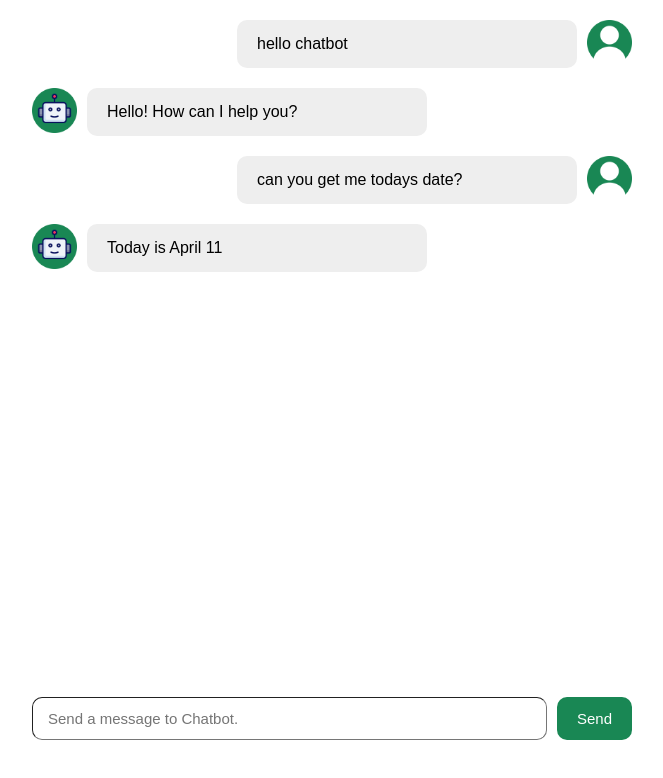
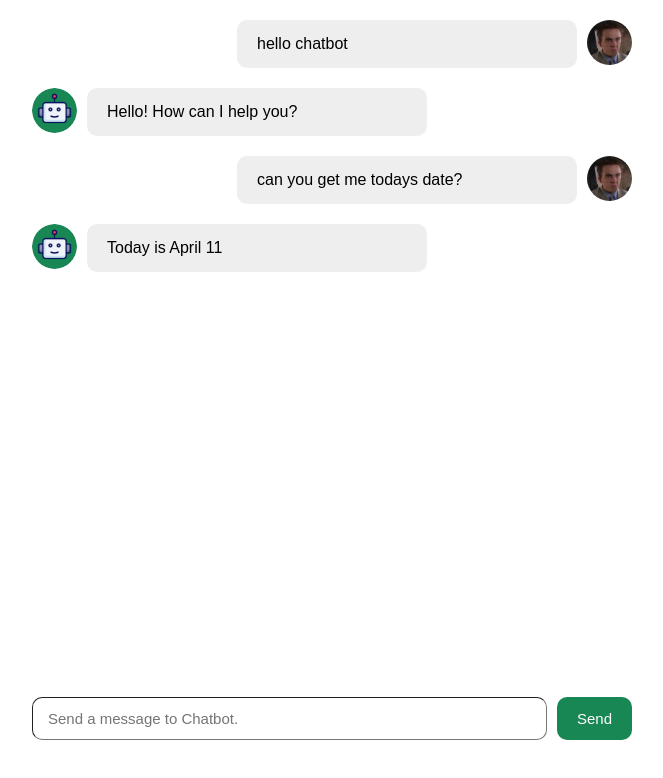
Before and after one commit to SevenWoos/react-course, a React (Vite) app in the folder Lesson5/chatbot-project/: page / in a window 1280 px wide. Shown: the top 778 px of the page, without its empty margins (308-971 px from the left). Built offline with nearby package versions, Linux system fonts and the light colour scheme.

Commit message:
5g. Updated user profile image.

```diff
--- a/Lesson5/chatbot-project/src/App.jsx
+++ b/Lesson5/chatbot-project/src/App.jsx
@@ -40,7 +40,8 @@ function App() {
         setChatMessages={setChatMessages}
       />
     </div>
-  )
+  );
+
 };
 
 export default App
--- a/Lesson5/chatbot-project/src/components/ChatMessage.css
+++ b/Lesson5/chatbot-project/src/components/ChatMessage.css
@@ -21,4 +21,7 @@
 
 .chat-message-profile {
   width: 45px;
+  height: 45px;
+  border-radius: 45px;
+  object-fit: cover;
 }
```
Also changed, not shown: Lesson5/chatbot-project/src/components/ChatMessage.jsx (+5 -2 lines), Lesson5/chatbot-project/src/assets/malcolm.png (added), Lesson5/chatbot-project/src/assets/profile-1.jpg (added).
